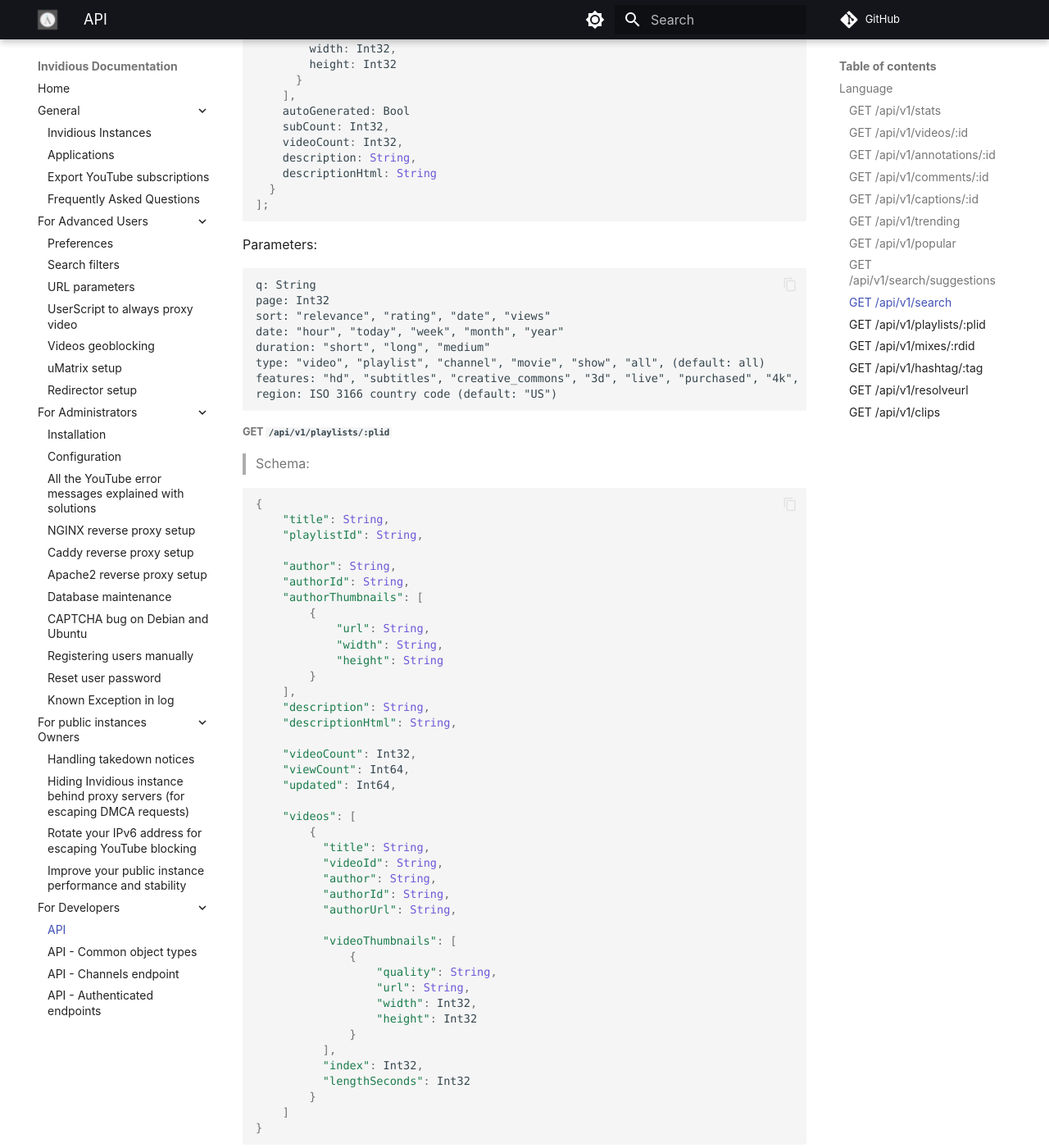
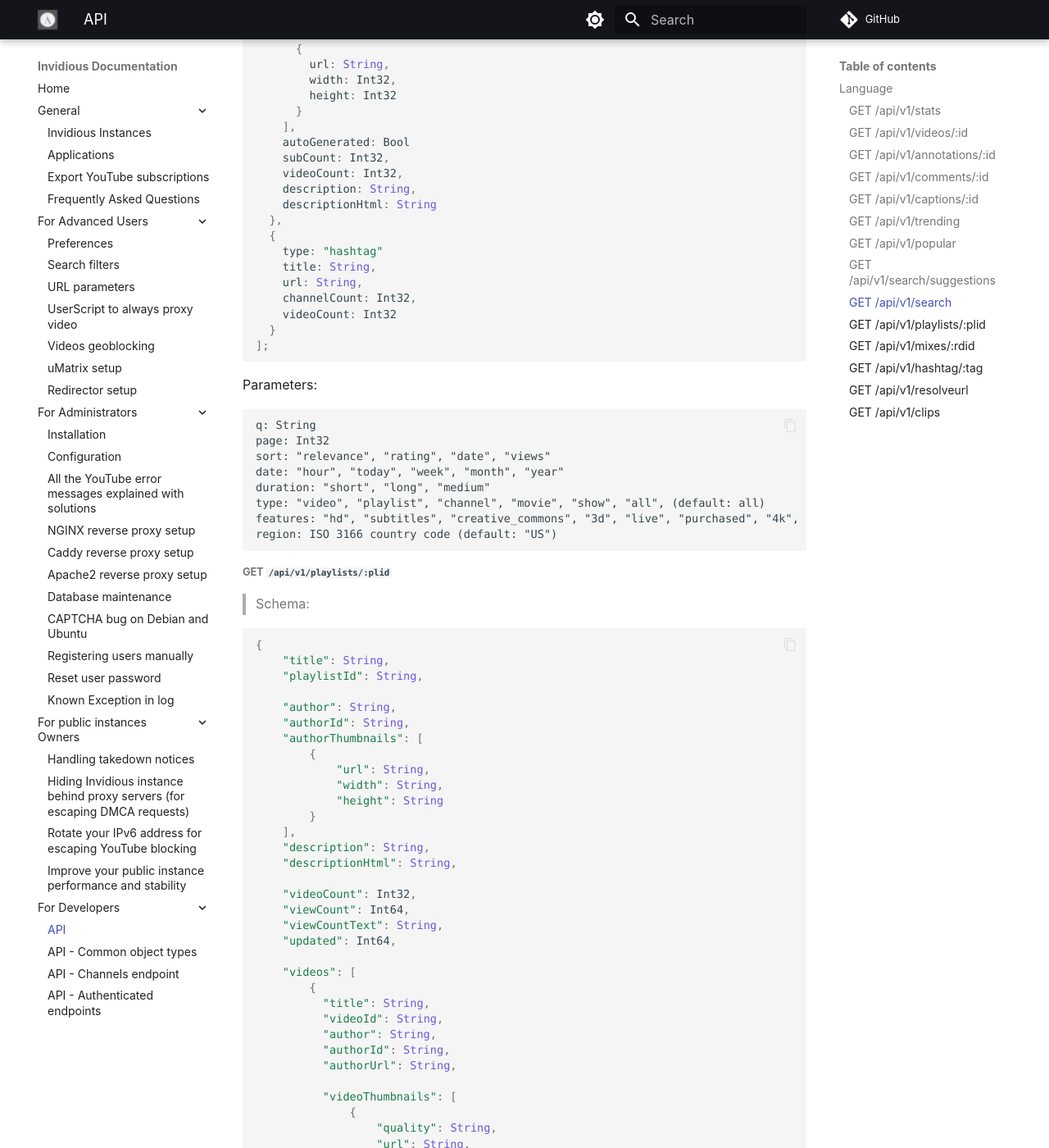
Before and after one commit to iv-org/documentation, an MkDocs documentation site: the page built from docs/api.md, in a window 1280 px wide and 1400 px high, scrolled down 8009 px. Shown: the whole window at 82% size. Built offline with MkDocs 1.6.1 and Material for MkDocs 9.7.7, drawn with Linux system fonts in a browser that asks for light colours; comment, search, counter and statistics services are not loaded; some of the changed text lies outside the part shown.

Commit message:
Fix various documentation issues

````diff
--- a/docs/api.md
+++ b/docs/api.md
@@ -117,7 +117,7 @@
       "type": String,
       "clen": String,
       "lmt": String,
-      "projectionType": Int32,
+      "projectionType": String,
       "container": String,
       "encoding": String,
       "qualityLabel": String?,
@@ -203,6 +203,8 @@
 
       "isEdited": Boolean,
       "isPinned": Boolean,
+      "isSponsor": Boolean?,
+      "sponsorIconUrl": String?,
 
       "content": String,
       "contentHtml": String,
@@ -430,6 +432,13 @@
     videoCount: Int32,
     description: String,
     descriptionHtml: String
+  },
+  {
+    type: "hashtag"
+    title: String,
+    url: String,
+    channelCount: Int32,
+    videoCount: Int32
   }
 ];
 ```
@@ -470,6 +479,7 @@
 
     "videoCount": Int32,
     "viewCount": Int64,
+    "viewCountText": String,
     "updated": Int64,
 
     "videos": [
````
Also changed, not shown: other parts of docs/api.md (+1 -1 lines).
